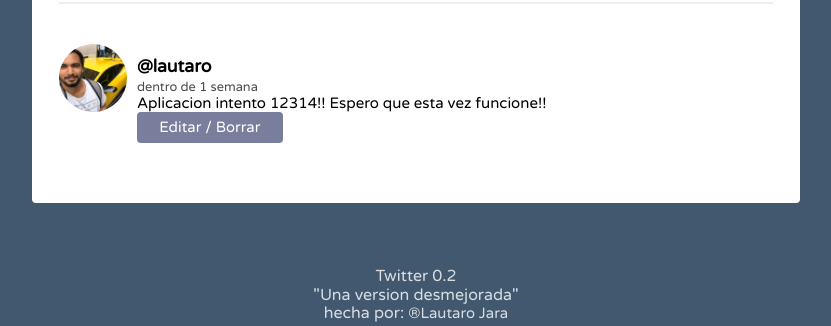
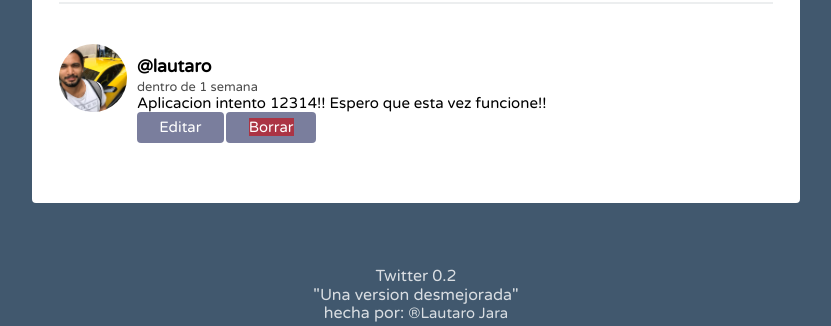
Before and after one commit to LJara92/proyecto_final_python_CoderHouse, a Django app: page / in a window 1280 px wide. Shown: the part 946-1272 px from the top of the page, without its empty margins (224-1055 px from the left). Run offline with Django 3.2, Linux system fonts and the light colour scheme; a user stored in the database is signed in; data comes from the database, SQL or seed files in the repository; both versions use the stored data as it was after the commit.

Commit message:
Actualizacion

```diff
--- a/social/static/style.css
+++ b/social/static/style.css
@@ -229,6 +229,11 @@
   color: white;
 }
 
+.delete{
+  background-color: #AB3444;
+  color: white;
+}
+
 button#submit:hover {
   opacity: 1;
 }
--- a/social/templates/social/edit.html
+++ b/social/templates/social/edit.html
@@ -8,6 +8,4 @@
 	<button type="submit" class="post" id="" >Actualizar!</button>
 
 </form>
-
-
 {% endblock %}
--- a/social/templates/social/feed.html
+++ b/social/templates/social/feed.html
@@ -13,7 +13,10 @@
             <div class="post">{{ post.content }}</div>
             {% if user.username == request.user.username and post.user.username == user.username %}
                 <button>
-                    <a class="edit" href="{% url 'update-post'  post.id %}">Editar / Borrar</a>
+                    <a class="edit" href="{% url 'update-post'  post.id %}">Editar</a>
+                </button>
+                <button>
+                    <a class="delete" href="{% url 'delete-post'  post.id %}">Borrar</a>
                 </button>
             {% endif %}
         </div>
--- a/social/urls.py
+++ b/social/urls.py
@@ -1,7 +1,5 @@
 from django.urls import path
 from . import views
-from django.conf import settings
-from django.conf.urls.static import static
 from django.contrib.auth.views import LoginView, LogoutView
 
 
@@ -17,5 +15,6 @@
 	path('unfollow/<str:username>/', views.unfollow, name='unfollow'),
     path('profile/updatePost/<str:pk>/', views.updatePost, name='update-post'),
     path('edit_profile/', views.edit_profile, name='edit_profile'),
+    path('delete/<str:id>', views.delete_post, name='delete-post')
 
 ]
--- a/social/views.py
+++ b/social/views.py
@@ -104,3 +104,9 @@
     else:
         form = ProfileForm(instance=request.user.profile)
     return render(request, 'social/edit_profile.html', {'form': form})
+
+@login_required
+def delete_post(request, id):
+	data = get_object_or_404(Post, id=id)
+	data.delete()
+	return redirect('feed')
```
Also changed, not shown: db.sqlite3.
